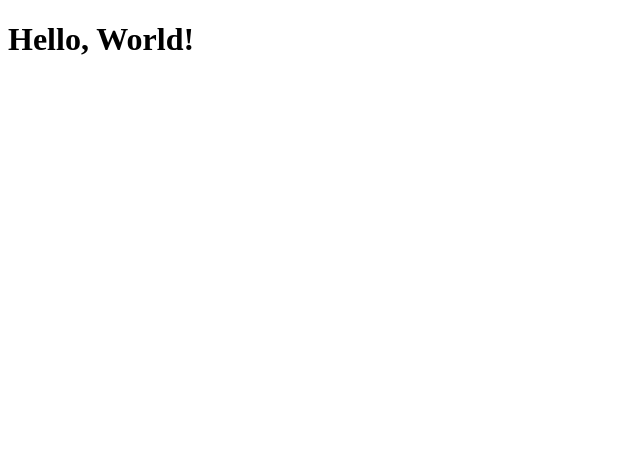
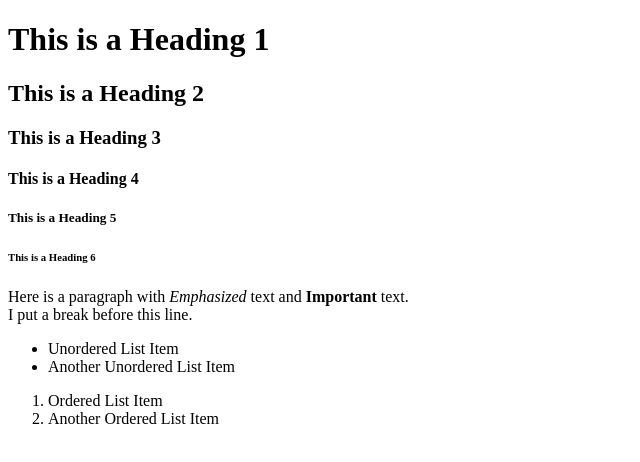
Before and after one commit to joshuatomasgarcia/GDI_IntroToHTMLCSS, a plain HTML site: page Class1_IntroductiontoHTMLCSS/shortest-valid-html.html in a window 1280 px wide. Shown: the whole page, without its empty margins (0-640 px from the left). Drawn offline with Linux system fonts and the light colour scheme.

Commit message:
added stuff from class one

```diff
--- a/Class1_IntroductiontoHTMLCSS/shortest-valid-html.html
+++ b/Class1_IntroductiontoHTMLCSS/shortest-valid-html.html
@@ -5,6 +5,26 @@
     <title>Basic HTML Page</title>
   </head>
   <body>
-    <h1>Hello, World!</h1>
+    <h1>This is a Heading 1</h1>
+    <h2>This is a Heading 2</h2>
+    <h3>This is a Heading 3</h3>
+    <h4>This is a Heading 4</h4>
+    <h5>This is a Heading 5</h5>
+    <h6>This is a Heading 6</h6>
+
+    <p>
+      Here is a paragraph with <em>Emphasized</em> text and <strong>Important</strong> text.<br>
+      I put a break before this line.
+    </p>
+
+    <ul>
+      <li>Unordered List Item</li>
+      <li>Another Unordered List Item</li>
+    </ul>
+
+    <ol>
+      <li>Ordered List Item</li>
+      <li>Another Ordered List Item</li>
+    </ol>
   </body>
 </html>
```
Also changed, not shown: Class1_IntroductiontoHTMLCSS/index.html (+10 -6 lines).
